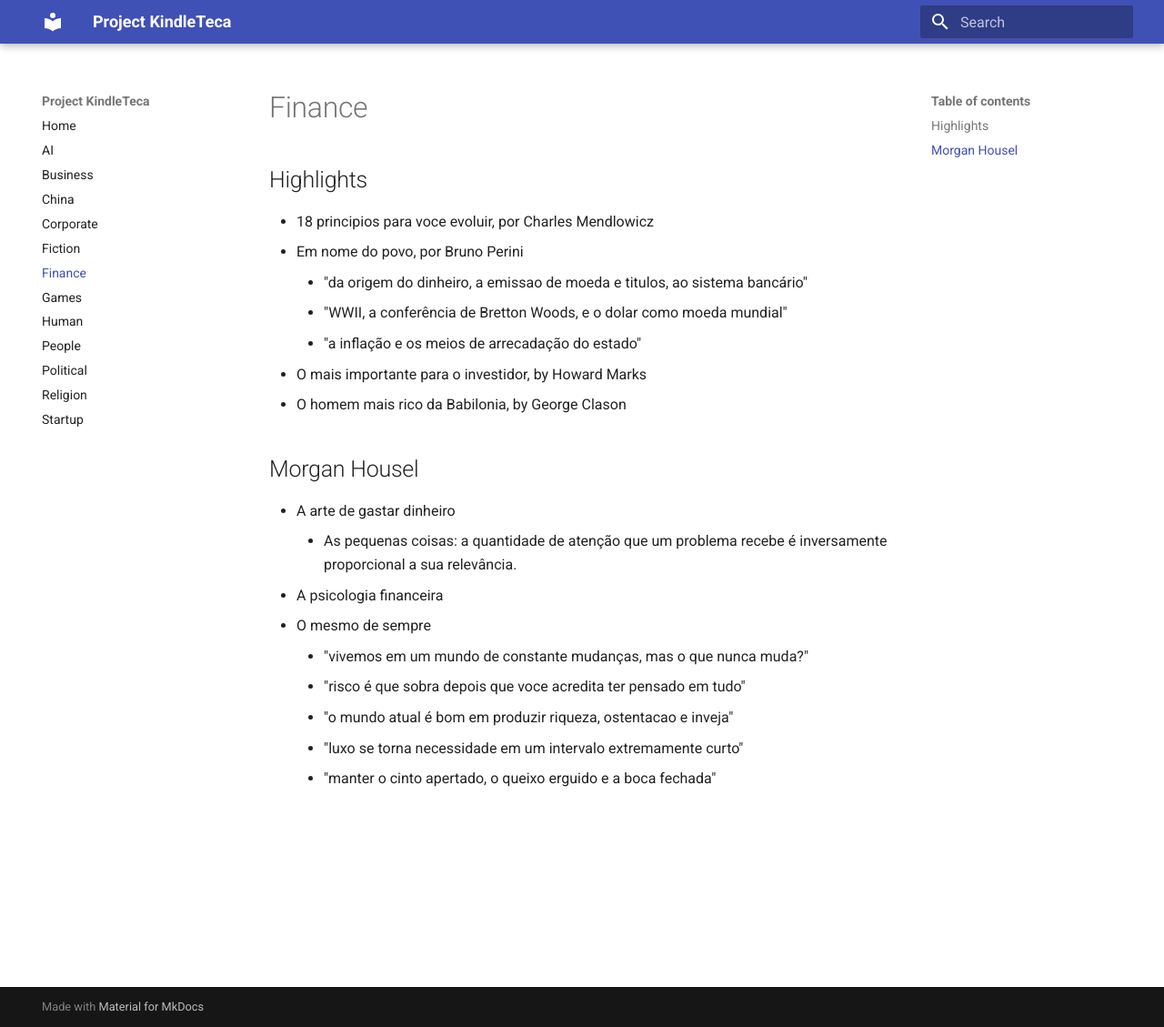
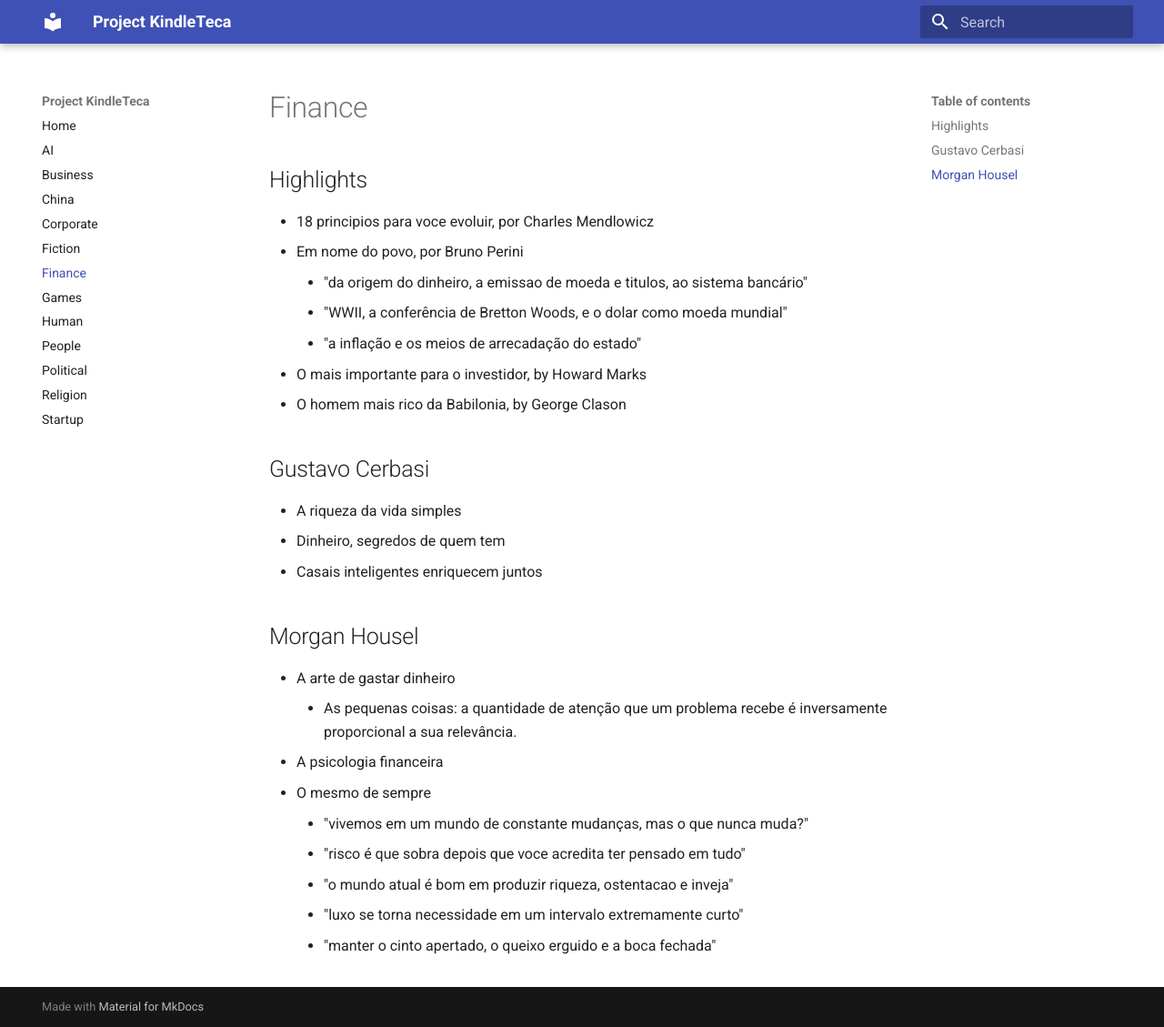
Before and after one commit to renatobrf/kindle-teca, an MkDocs documentation site: the page built from docs/finance.md, in a window 1280 px wide and 1129 px high. Shown: the whole window at 91% size. Built offline with MkDocs 1.6.1 and Material for MkDocs 9.7.7, drawn with Linux system fonts in a browser that asks for light colours.

Commit message:
Add Gustavo Cerbasi's books to finance.md

```diff
--- a/docs/finance.md
+++ b/docs/finance.md
@@ -6,6 +6,11 @@
     - "a inflação e os meios de arrecadação do estado"
 - O mais importante para o investidor, by Howard Marks
 - O homem mais rico da Babilonia, by George Clason
+
+## Gustavo Cerbasi
+- A riqueza da vida simples
+- Dinheiro, segredos de quem tem
+- Casais inteligentes enriquecem juntos
 
 ## Morgan Housel
 - A arte de gastar dinheiro
```
